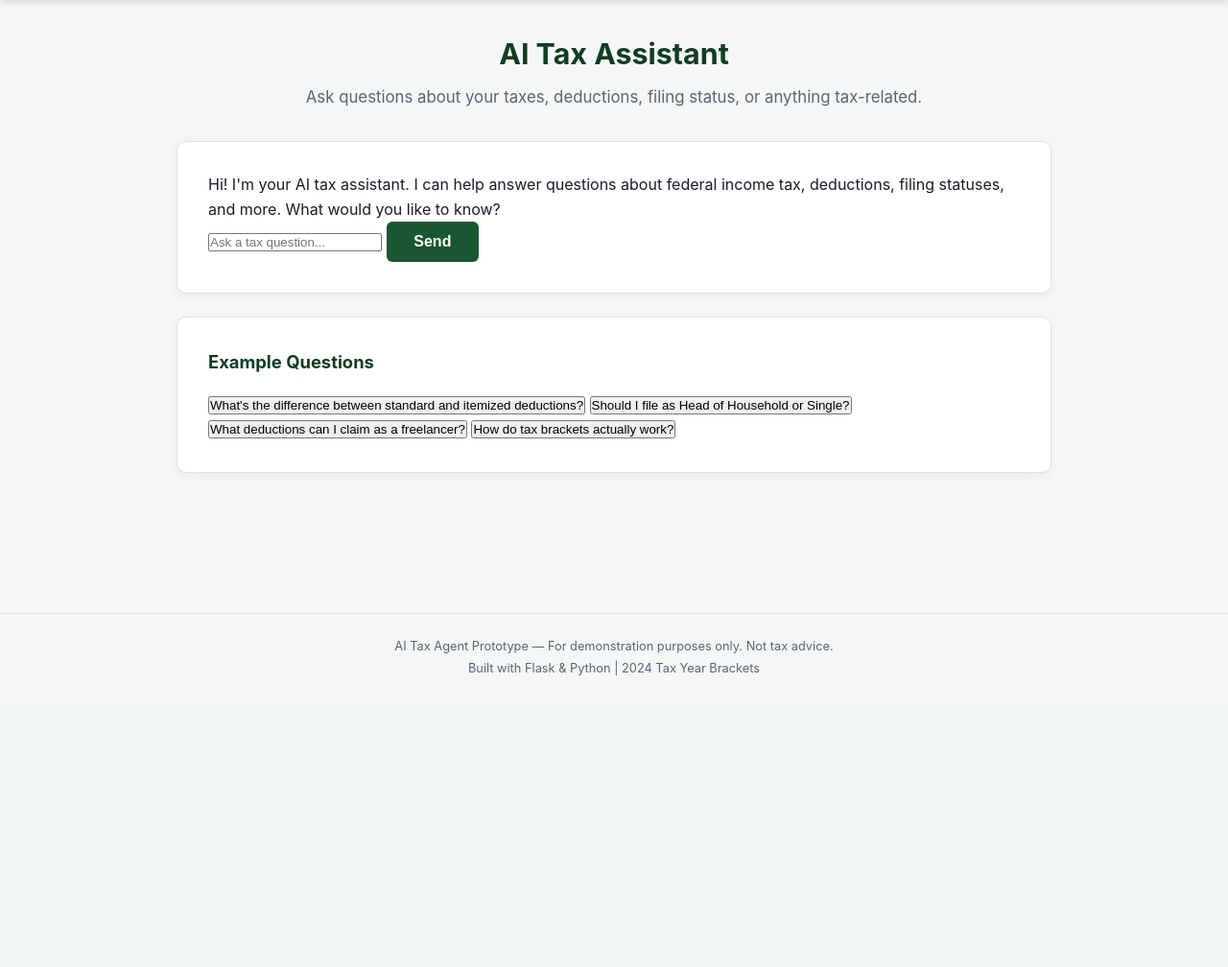
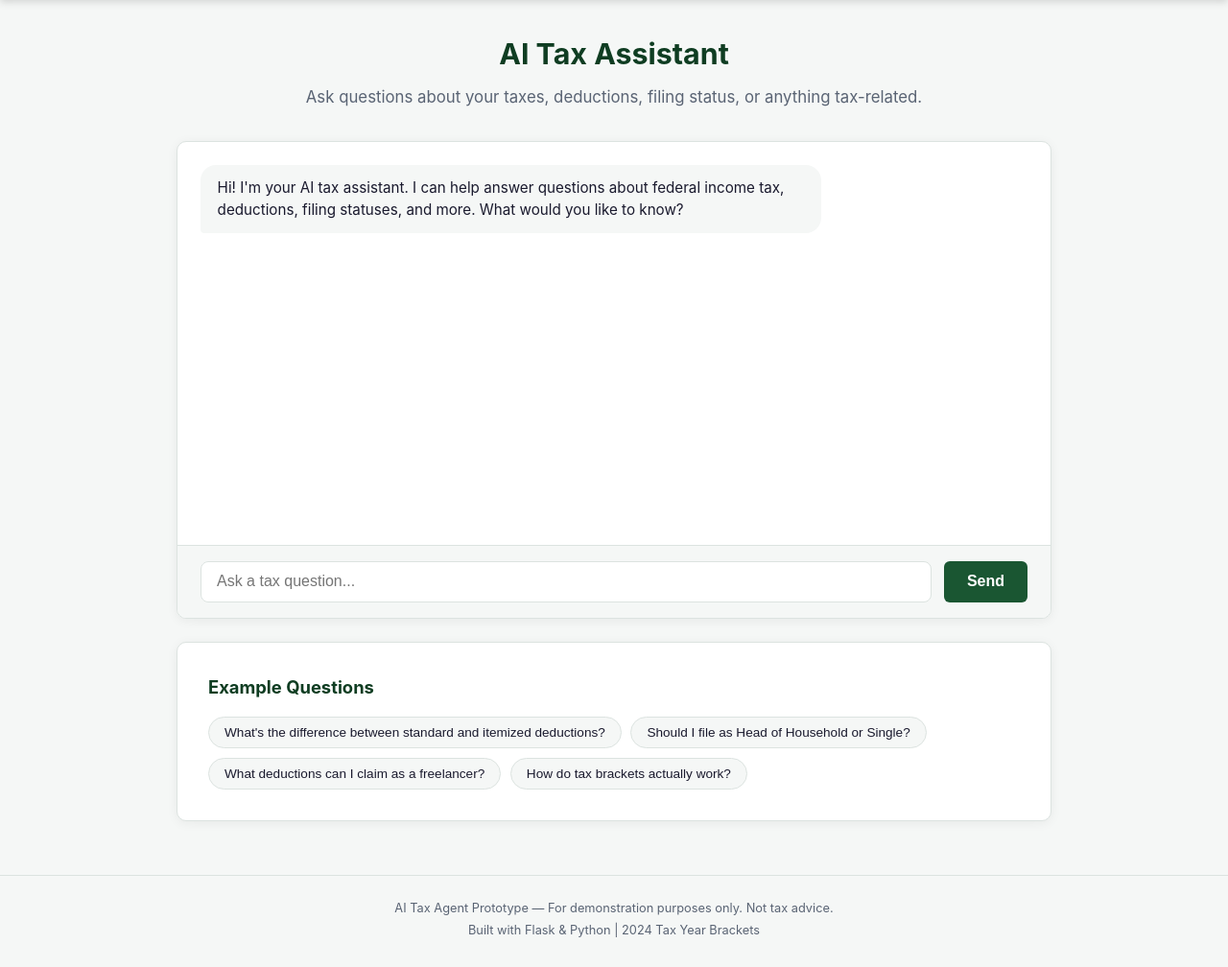
Before and after one commit to Bruhiann/GG_tax_project, a Flask app: page /chat in a window 1280 px wide. Shown: the part 65-1073 px from the top of the page at 96% size. Before the commit the page ends 769 px from the top, so only its background shows below. Run offline with Flask 3, Linux system fonts and the light colour scheme.

Commit message:
Polish UI with transitions, focus states, and mobile responsiveness

```diff
--- a/static/style.css
+++ b/static/style.css
@@ -246,13 +270,112 @@ body {
     margin: 2rem 0;
 }
 
+/* ── Info Card / Grid ──────────────────────────────────────────────────────── */
+.info-grid { display: grid; grid-template-columns: 1fr 1fr; gap: 0.8rem; }
+.info-item {
+    display: flex;
+    justify-content: space-between;
+    padding: 0.6rem 0.8rem;
+    background: var(--bg);
+    border-radius: 6px;
+}
+.info-label { color: var(--text-muted); font-size: 0.9rem; }
+.info-value { font-weight: 700; color: var(--primary-dark); }
+
+/* ── Chat ──────────────────────────────────────────────────────────────────── */
+.chat-card { padding: 0; overflow: hidden; }
+
+.chat-window {
+    height: 420px;
+    overflow-y: auto;
+    padding: 1.5rem;
+    display: flex;
+    flex-direction: column;
+    gap: 1rem;
+}
+
+.chat-message { display: flex; }
+.chat-message.user { justify-content: flex-end; }
+.chat-message.assistant { justify-content: flex-start; }
+
+.chat-bubble {
+    max-width: 75%;
+    padding: 0.8rem 1.1rem;
+    border-radius: 16px;
+    font-size: 0.95rem;
+    line-height: 1.5;
+}
+.chat-message.user .chat-bubble {
+    background: var(--primary);
+    color: #fff;
+    border-bottom-right-radius: 4px;
+}
+.chat-message.assistant .chat-bubble {
+    background: var(--bg);
+    color: var(--text);
+    border-bottom-left-radius: 4px;
+}
+
+/* Typing indicator */
+.typing .chat-bubble { display: flex; gap: 0.3rem; align-items: center; padding: 1rem 1.3rem; }
+.dot {
+    width: 8px; height: 8px;
+    background: var(--text-muted);
+    border-radius: 50%;
+    animation: bounce 1.2s infinite;
+}
+.dot:nth-child(2) { animation-delay: 0.2s; }
+.dot:nth-child(3) { animation-delay: 0.4s; }
+@keyframes bounce {
+    0%, 60%, 100% { transform: translateY(0); }
+    30% { transform: translateY(-6px); }
+}
+
+.chat-input-area {
+    display: flex;
+    padding: 1rem 1.5rem;
+    border-top: 1px solid var(--border);
+    gap: 0.8rem;
+    background: var(--bg);
+}
+.chat-input-area input {
+    flex: 1;
+    padding: 0.7rem 1rem;
+    border: 1.5px solid var(--border);
+    border-radius: 8px;
+    font-size: 1rem;
+}
+.chat-input-area input:focus {
+    outline: none;
+    border-color: var(--primary);
+}
+.chat-input-area .btn { padding: 0.7rem 1.5rem; }
+
+.example-questions { display: flex; flex-wrap: wrap; gap: 0.6rem; }
+.example-btn {
+    background: var(--bg);
+    border: 1px solid var(--border);
+    padding: 0.5rem 1rem;
+    border-radius: 20px;
+    font-size: 0.85rem;
+    cursor: pointer;
+    transition: all 0.2s;
+    color: var(--text);
+}
+.example-btn:hover {
+    background: var(--accent);
+    border-color: var(--primary);
+}
+
 /* ── Alerts ────────────────────────────────────────────────────────────────── */
 .alert {
     padding: 0.8rem 1.2rem;
     border-radius: 6px;
     margin-bottom: 1rem;
+    font-size: 0.95rem;
 }
 .alert-error { background: #fdeaea; color: var(--owed-red); border: 1px solid #f5c6c6; }
+.alert-success { background: var(--accent); color: var(--refund-green); border: 1px solid #c8e6c9; }
 
 /* ── Footer ────────────────────────────────────────────────────────────────── */
 .footer {
```
Also changed, not shown: other parts of static/style.css (+57 -23 lines).
